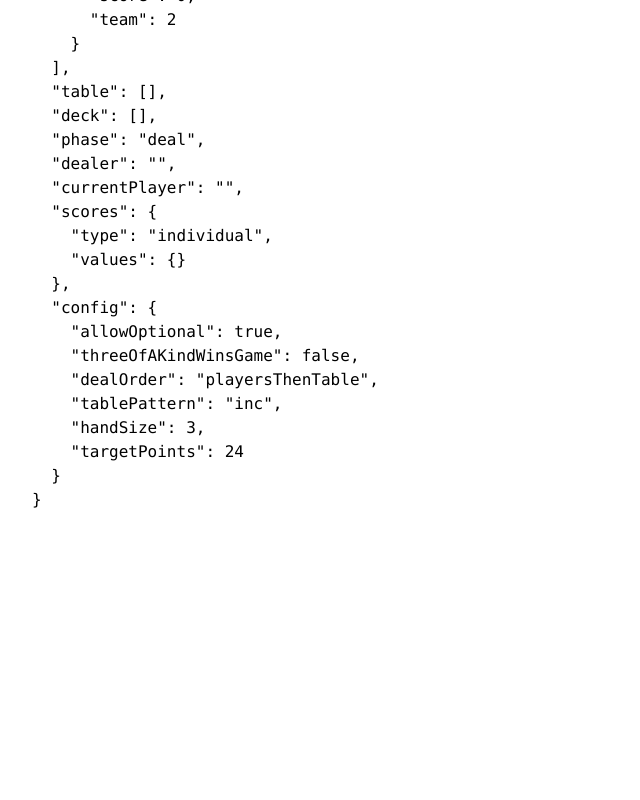
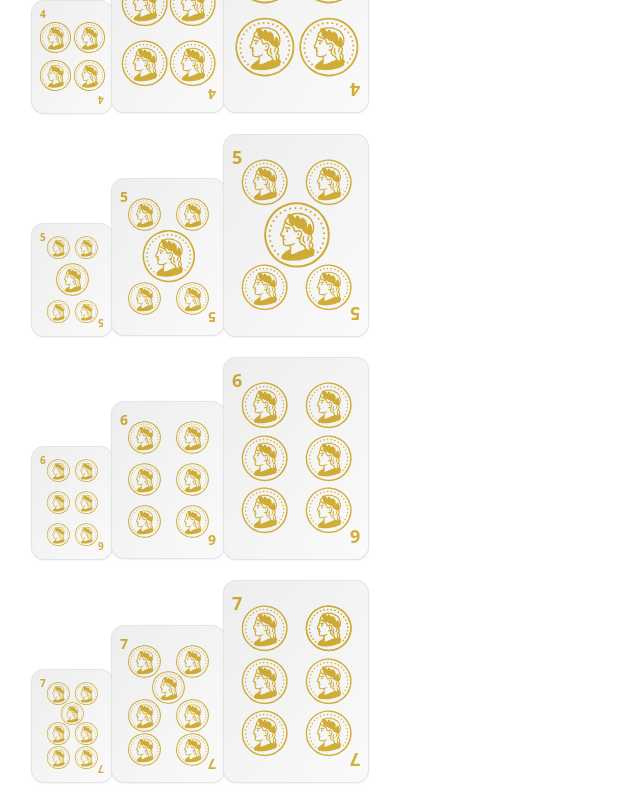
Before and after one commit to Donkijote/fall, a React (Vite) app: page / in a window 1280 px wide. Shown: the part 1014-1814 px from the top of the page, without its empty margins (0-640 px from the left). Before the commit the page ends 1538 px from the top, so only its background shows below. Built offline with nearby package versions, Linux system fonts and the light colour scheme; the HTML template or start-up script is replaced by a standard one.

Commit message:
feat: add 5 6 and 7 gold layout and 1 of cups

```diff
--- a/src/App.tsx
+++ b/src/App.tsx
@@ -98,18 +98,39 @@ function App() {
         <Card rank={1} suit="golds" size={"sm"} />
         <Card rank={1} suit="golds" />
         <Card rank={1} suit="golds" size={"lg"} />
+        <Card rank={1} suit="cups" size={"sm"} />
+        <Card rank={1} suit="cups" />
+        <Card rank={1} suit="cups" size={"lg"} />
+      </div>
+      <div className={"pt-4"}>
         <Card rank={2} suit="golds" size={"sm"} />
         <Card rank={2} suit="golds" />
         <Card rank={2} suit="golds" size={"lg"} />
+      </div>
+      <div className={"pt-4"}>
         <Card rank={3} suit="golds" size={"sm"} />
         <Card rank={3} suit="golds" />
         <Card rank={3} suit="golds" size={"lg"} />
+      </div>
+      <div className={"pt-4"}>
         <Card rank={4} suit="golds" size={"sm"} />
         <Card rank={4} suit="golds" />
         <Card rank={4} suit="golds" size={"lg"} />
       </div>
       <div className={"pt-4"}>
-        <pre>{JSON.stringify(state, null, 2)}</pre>
+        <Card rank={5} suit="golds" size={"sm"} />
+        <Card rank={5} suit="golds" />
+        <Card rank={5} suit="golds" size={"lg"} />
+      </div>
+      <div className={"pt-4"}>
+        <Card rank={6} suit="golds" size={"sm"} />
+        <Card rank={6} suit="golds" />
+        <Card rank={6} suit="golds" size={"lg"} />
+      </div>
+      <div className={"pt-4"}>
+        <Card rank={7} suit="golds" size={"sm"} />
+        <Card rank={7} suit="golds" />
+        <Card rank={7} suit="golds" size={"lg"} />
       </div>
     </div>
   );
--- a/src/components/card/SuitGlyph.tsx
+++ b/src/components/card/SuitGlyph.tsx
@@ -1,6 +1,7 @@
 import { clsx } from "clsx";
 import type { FC, PropsWithChildren } from "react";
 
+import { CupGlyph } from "@/components/card/CupGlyph";
 import { GoldGlyph } from "@/components/card/GoldGlyph";
 import { type Suit, SUIT_COLOR } from "@/domain/entities/Card";
 
@@ -25,7 +26,13 @@ const LAYOUT: Record<
     ),
     clubs: ({ children }) => <div>{children}</div>,
     blades: ({ children }) => <div>{children}</div>,
-    cups: ({ children }) => <div>{children}</div>,
+    cups: ({ color }) => (
+      <div
+        className={"flex h-full w-full flex-row items-center justify-center"}
+      >
+        <CupGlyph fill={color} />
+      </div>
+    ),
   },
   2: {
     golds: ({ color, size }) => (
@@ -134,6 +141,177 @@ const LAYOUT: Record<
     blades: ({ children }) => <div>{children}</div>,
     cups: ({ children }) => <div>{children}</div>,
   },
+  5: {
+    golds: ({ color, size }) => (
+      <div className={"relative flex h-full w-full"}>
+        <GoldGlyph
+          fill={color}
+          className={clsx("absolute", {
+            "-top-2 left-1 h-7 w-7": size === "sm",
+            "-top-3 left-1 h-10 w-10": size === "md",
+            "-top-4 left-1 h-14 w-14": size === "lg",
+          })}
+        />
+        <GoldGlyph
+          fill={color}
+          className={clsx("absolute", {
+            "-top-2 right-1 h-7 w-7": size === "sm",
+            "-top-3 right-1 h-10 w-10": size === "md",
+            "-top-4 right-1 h-14 w-14": size === "lg",
+          })}
+        />
+        <GoldGlyph
+          fill={color}
+          className={clsx("absolute", {
+            "bottom-4 mb-0.5 left-3 h-10 w-10": size === "sm",
+            "bottom-4 left-4 mb-0.5 h-16 w-16": size === "md",
+            "bottom-6 left-6 h-20 w-20": size === "lg",
+          })}
+        />
+        <GoldGlyph
+          fill={color}
+          className={clsx("absolute", {
+            "-bottom-2 left-1 h-7 w-7": size === "sm",
+            "-bottom-3 left-1 h-10 w-10": size === "md",
+            "-bottom-4 left-1 h-14 w-14": size === "lg",
+          })}
+        />
+        <GoldGlyph
+          fill={color}
+          className={clsx("absolute", {
+            "-bottom-2 right-1 h-7 w-7": size === "sm",
+            "-bottom-3 right-1 h-10 w-10": size === "md",
+            "-bottom-4 right-1 h-14 w-14": size === "lg",
+          })}
+        />
+      </div>
+    ),
+    clubs: ({ children }) => <div>{children}</div>,
+    blades: ({ children }) => <div>{children}</div>,
+    cups: ({ children }) => <div>{children}</div>,
+  },
+  6: {
+    golds: ({ color, size }) => (
+      <div className={"relative flex h-full w-full"}>
+        <GoldGlyph
+          fill={color}
+          className={clsx("absolute", {
+            "-top-2 left-1 h-7 w-7": size === "sm",
+            "-top-3 left-1 h-10 w-10": size === "md",
+            "-top-4 left-1 h-14 w-14": size === "lg",
+          })}
+        />
+        <GoldGlyph
+          fill={color}
+          className={clsx("absolute", {
+            "-top-2 right-1 h-7 w-7": size === "sm",
+            "-top-3 right-1 h-10 w-10": size === "md",
+            "-top-4 right-1 h-14 w-14": size === "lg",
+          })}
+        />
+        <GoldGlyph
+          fill={color}
+          className={clsx("absolute", {
+            "bottom-6 left-1 h-7 w-7": size === "sm",
+            "bottom-7 left-1 h-10 w-10 mb-0.5": size === "md",
+            "bottom-9 left-1 h-14 w-14": size === "lg",
+          })}
+        />
+        <GoldGlyph
+          fill={color}
+          className={clsx("absolute", {
+            "bottom-6 right-1 h-7 w-7": size === "sm",
+            "bottom-7 right-1 h-10 w-10 mb-0.5": size === "md",
+            "bottom-9 right-1 h-14 w-14": size === "lg",
+          })}
+        />
+        <GoldGlyph
+          fill={color}
+          className={clsx("absolute", {
+            "-bottom-2 left-1 h-7 w-7": size === "sm",
+            "-bottom-3 left-1 h-10 w-10": size === "md",
+            "-bottom-4 left-1 h-14 w-14": size === "lg",
+          })}
+        />
+        <GoldGlyph
+          fill={color}
+          className={clsx("absolute", {
+            "-bottom-2 right-1 h-7 w-7": size === "sm",
+            "-bottom-3 right-1 h-10 w-10": size === "md",
+            "-bottom-4 right-1 h-14 w-14": size === "lg",
+          })}
+        />
+      </div>
+    ),
+    clubs: ({ children }) => <div>{children}</div>,
+    blades: ({ children }) => <div>{children}</div>,
+    cups: ({ children }) => <div>{children}</div>,
+  },
+  7: {
+    golds: ({ color, size }) => (
+      <div className={"relative flex h-full w-full"}>
+        <GoldGlyph
+          fill={color}
+          className={clsx("absolute", {
+            "-top-2 left-1 h-7 w-7": size === "sm",
+            "-top-3 left-1 h-10 w-10": size === "md",
+            "-top-4 left-1 h-14 w-14": size === "lg",
+          })}
+        />
+        <GoldGlyph
+          fill={color}
+          className={clsx("absolute", {
+            "-top-2 right-1 h-7 w-7": size === "sm",
+            "-top-3 right-1 h-10 w-10": size === "md",
+            "-top-4 right-1 h-14 w-14": size === "lg",
+          })}
+        />
+        <GoldGlyph
+          fill={color}
+          className={clsx("absolute", {
+            "top-3 left-4 ml-0.5 h-7 w-7": size === "sm",
+            "top-3 left-7 h-10 w-10 mt-0.5": size === "md",
+            "-top-4 right-1 h-14 w-14": size === "lg",
+          })}
+        />
+        <GoldGlyph
+          fill={color}
+          className={clsx("absolute", {
+            "bottom-4 left-1 h-7 w-7": size === "sm",
+            "bottom-4 left-1 h-10 w-10 mb-0.5": size === "md",
+            "bottom-9 left-1 h-14 w-14": size === "lg",
+          })}
+        />
+        <GoldGlyph
+          fill={color}
+          className={clsx("absolute", {
+            "bottom-4 right-1 h-7 w-7": size === "sm",
+            "bottom-4 right-1 h-10 w-10 mb-0.5": size === "md",
+            "bottom-9 right-1 h-14 w-14": size === "lg",
+          })}
+        />
+        <GoldGlyph
+          fill={color}
+          className={clsx("absolute", {
+            "-bottom-2 left-1 h-7 w-7": size === "sm",
+            "-bottom-4 left-1 h-10 w-10": size === "md",
+            "-bottom-4 left-1 h-14 w-14": size === "lg",
+          })}
+        />
+        <GoldGlyph
+          fill={color}
+          className={clsx("absolute", {
+            "-bottom-2 right-1 h-7 w-7": size === "sm",
+            "-bottom-4 right-1 h-10 w-10": size === "md",
+            "-bottom-4 right-1 h-14 w-14": size === "lg",
+          })}
+        />
+      </div>
+    ),
+    clubs: ({ children }) => <div>{children}</div>,
+    blades: ({ children }) => <div>{children}</div>,
+    cups: ({ children }) => <div>{children}</div>,
+  },
 };
 
 export const SuitGlyph = ({ suit, rank, size }: SuitGlyphProps) => {
```
